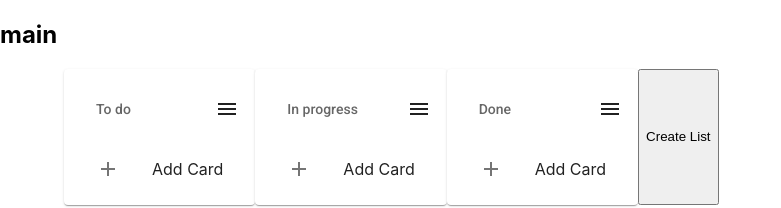
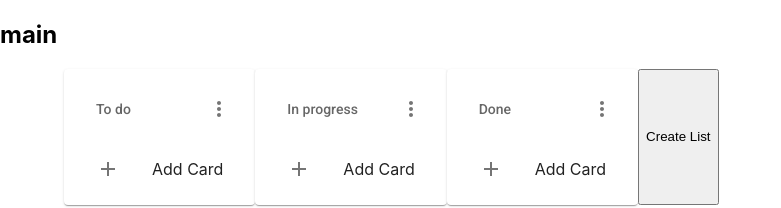
Before and after one commit to E06-1/teaming, a React (Create React App) app in the folder client/: page / in a window 1280 px wide. Shown: the top 208 px of the page, without its empty margins (0-781 px from the left). Built offline with nearby package versions, Linux system fonts and the light colour scheme.

Commit message:
Changed Imports to fast version

```diff
--- a/client/src/features/board/Board.tsx
+++ b/client/src/features/board/Board.tsx
@@ -1,5 +1,4 @@
-import { Container } from "@mui/material";
-import React from "react";
+import Container from "@mui/material/Container";
 import { v4 } from "uuid";
 import type { teaming } from "../../../../types";
 import { useAppDispatch, useAppSelector } from "../../app/hooks";
--- a/client/src/features/list/List.tsx
+++ b/client/src/features/list/List.tsx
@@ -1,16 +1,13 @@
-import {
-  Box,
-  List as MuiList,
-  ListItem,
-  ListItemButton,
-  ListSubheader,
-  Paper,
-  Card,
-} from "@mui/material";
+import MuiList from "@mui/material/List";
+import ListItem from "@mui/material/ListItem";
+import ListItemButton from "@mui/material/ListItemButton";
+import ListSubheader from "@mui/material/ListSubheader";
+import Paper from "@mui/material/Paper";
+import Card from "@mui/material/Card";
 import ListItemIcon from "@mui/material/ListItemIcon";
-import Menu from "@mui/icons-material/Menu";
+import MoreVertIcon from "@mui/icons-material/MoreVert";
+import IconButton from "@mui/material/IconButton";
 import Add from "@mui/icons-material/Add";
-import React from "react";
 import { v4 } from "uuid";
 import type { teaming } from "../../../../types";
 import { useAppDispatch, useAppSelector } from "../../app/hooks";
@@ -35,9 +32,10 @@ function List({ id }: ListProps) {
       <MuiList>
         <ListItem sx={{ display: "flex", justifyContent: "space-between" }}>
           <ListSubheader>{header}</ListSubheader>
-          <Menu />
+          <IconButton aria-label="options">
+            <MoreVertIcon />
+          </IconButton>
         </ListItem>
-
         {cards.map((id) => (
           <ListItem key={id}>
             <Card>{id}</Card>
```
